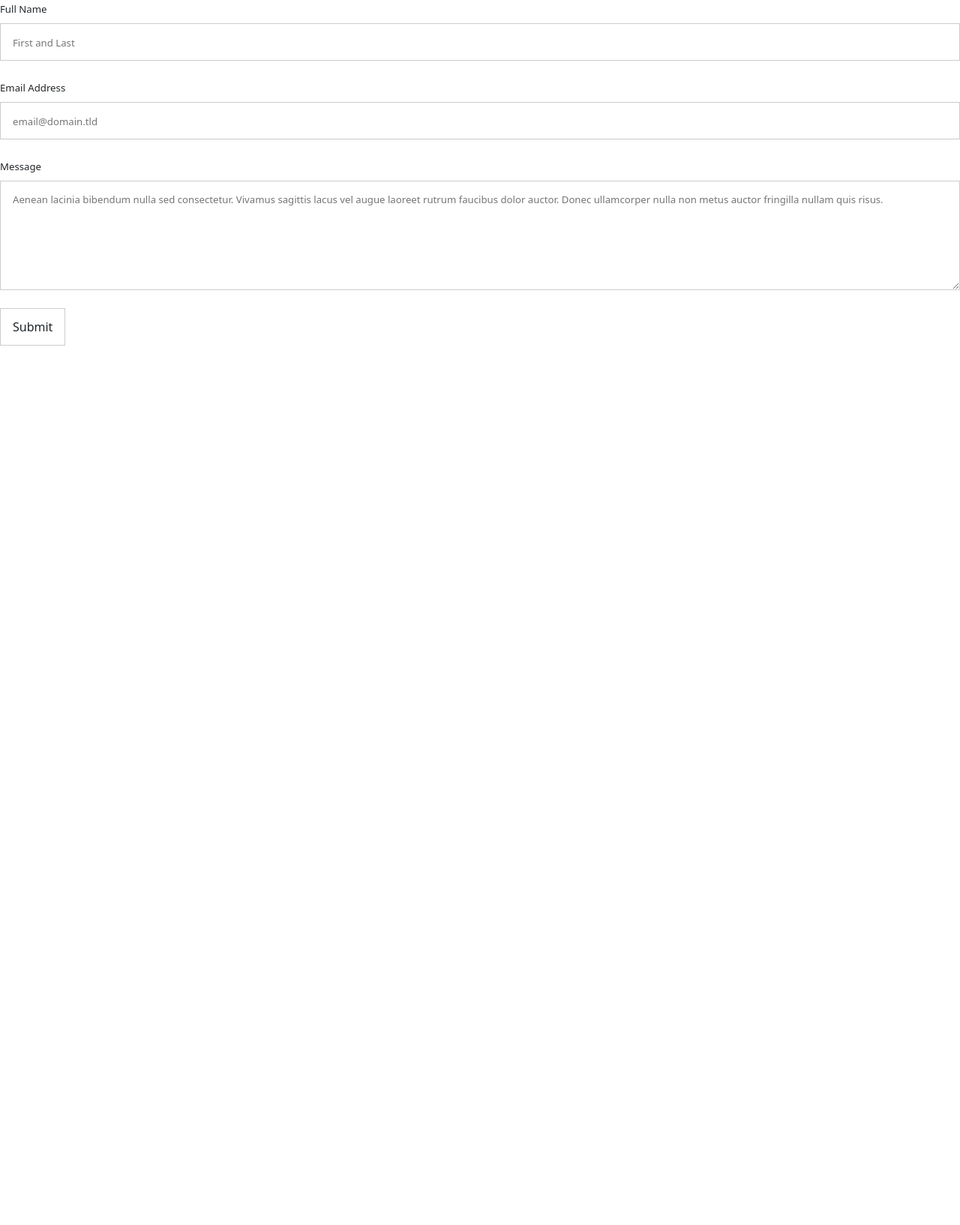
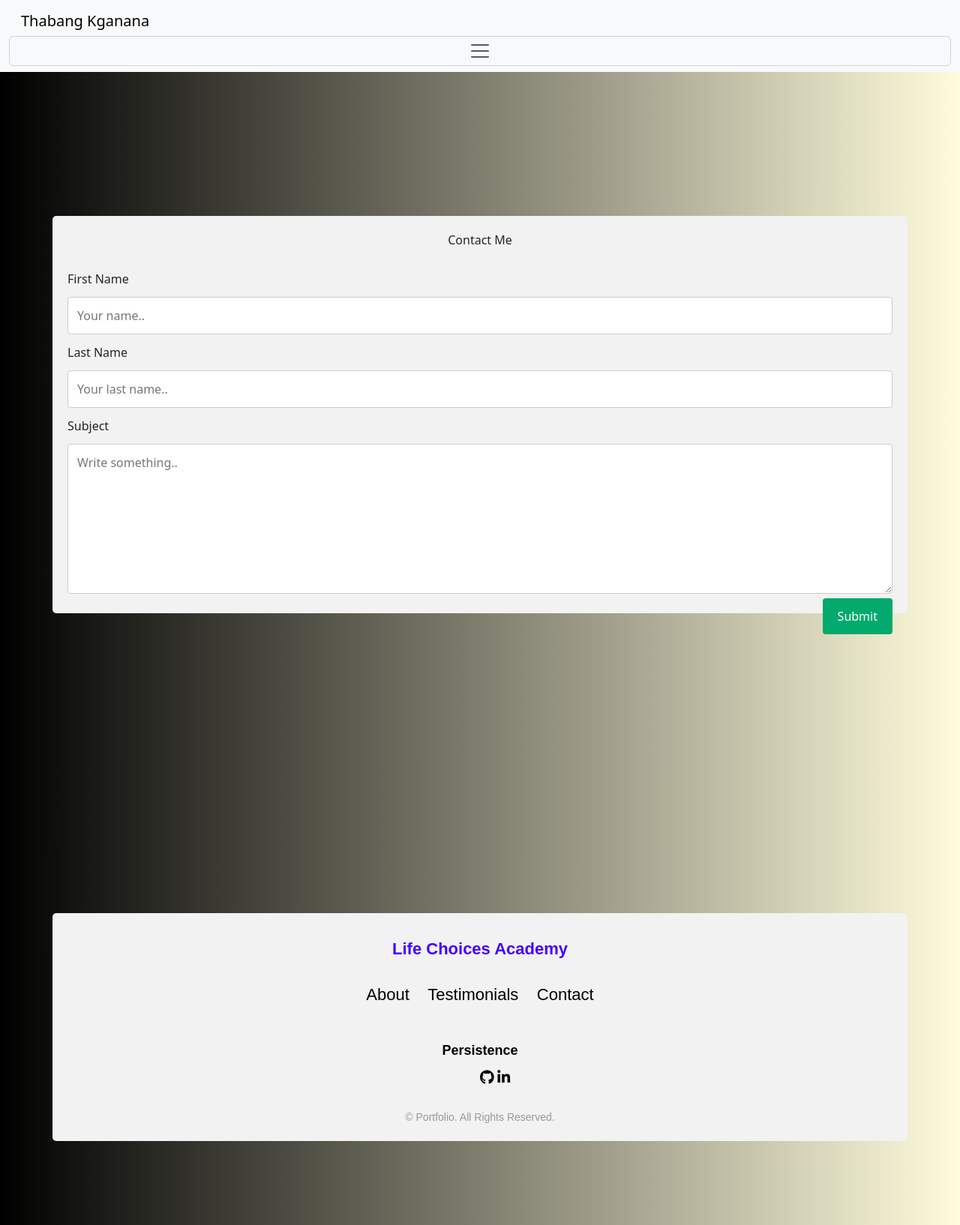
Before and after one commit to Thabangx10/one_more, a plain HTML site: page html/contact.html in a window 1280 px wide. Shown: the whole page at 75% size. Before the commit the page ends 800 px from the top, so only its background shows below. Drawn offline with nearby package versions, Linux system fonts and the light colour scheme.

Commit message:
Checking

```diff
--- a/html/contact.html
+++ b/html/contact.html
@@ -5,128 +5,304 @@
     <meta http-equiv="X-UA-Compatible" content="IE=edge">
     <meta name="viewport" content="width=device-width, initial-scale=1.0">
     <link rel="stylesheet" href="https://cdn.jsdelivr.net/npm/bootstrap@5.3.0-alpha3/dist/css/bootstrap.rtl.min.css" integrity="sha384-T5m5WERuXcjgzF8DAb7tRkByEZQGcpraRTinjpywg37AO96WoYN9+hrhDVoM6CaT" crossorigin="anonymous">
+    <script src="https://kit.fontawesome.com/624d391deb.js" crossorigin="anonymous"></script>
+    <link rel="stylesheet" href="https://fonts.googleapis.com/icon?family=Material+Icons">
     <title>Contact</title>
 </head>
 
 <style>
-    #fs-frm input,
-    #fs-frm select,
-    #fs-frm textarea,
-    #fs-frm fieldset,
-    #fs-frm optgroup,
-    #fs-frm label,
-    #fs-frm #card-element:disabled {
-      font-family: inherit;
-      font-size: 100%;
-      color: inherit;
-      border: none;
-      border-radius: 0;
+
+  .center {
     display: block;
-      width: 100%;
-      padding: 0;
-      margin: 0;
-    }
-    #fs-frm label,
-    #fs-frm legend,
-    #fs-frm ::placeholder {
-      font-size: .825rem;
-      margin-bottom: .5rem;
-      padding-top: .2rem;
-      display: flex;
-      align-items: baseline;
+    margin-left: auto;
+    margin-right: auto;
+    margin-top: 5%;
+    width: 20%;
+    border-radius: 25%;
   }
 
-    /* border, padding, margin, width */
-    #fs-frm input,
-    #fs-frm select,
-    #fs-frm textarea,
-    #fs-frm #card-element {
-      border: 1px solid rgba(0,0,0,0.2);
-      background-color: rgba(255,255,255,0.9);
-      padding: .75em 1rem;
-      margin-bottom: 1.5rem;
-    }
-    #fs-frm input:focus,
-    #fs-frm select:focus,
-    #fs-frm textarea:focus {
-      background-color: white;
-      outline-style: solid;
-      outline-width: thin;
-      outline-color: gray;
-      outline-offset: -1px;
-    }
-    #fs-frm [type="text"],
-    #fs-frm [type="email"] {
-      width: 100%;
-    }
-    #fs-frm [type="button"],
-    #fs-frm [type="submit"],
-    #fs-frm [type="reset"] {
-      width: auto;
-      cursor: pointer;
-      -webkit-appearance: button;
-      -moz-appearance: button;
-      appearance: button;
-    }
-    #fs-frm [type="button"]:focus,
-    #fs-frm [type="submit"]:focus,
-    #fs-frm [type="reset"]:focus {
-      outline: none;
-    }
-    #fs-frm [type="submit"],
-    #fs-frm [type="reset"] {
-      margin-bottom: 0;
-    }
-    #fs-frm select {
-      text-transform: none;
+  .font-monospace{
+    text-align: center;
   }
 
-    #fs-frm [type="checkbox"] {
-      -webkit-appearance: checkbox;
-      -moz-appearance: checkbox;
-      appearance: checkbox;
-      display: inline-block;
-      width: auto;
-      margin: 0 .5em 0 0 !important;
+  .header{
+    text-align: center;
   }
 
-    #fs-frm [type="radio"] {
-      -webkit-appearance: radio;
-      -moz-appearance: radio;
-      appearance: radio;
+  .text-center{
+    text-align: center;
   }
 
-    /* address, locale */
-    #fs-frm fieldset.locale input[name="city"],
-    #fs-frm fieldset.locale select[name="state"],
-    #fs-frm fieldset.locale input[name="postal-code"] {
-      display: inline;
+  .contact{
+    text-align: center;
   }
-    #fs-frm fieldset.locale input[name="city"] {
-      width: 52%;
+
+  .tools{
+    text-align: center;
   }
-    #fs-frm fieldset.locale select[name="state"],
-    #fs-frm fieldset.locale input[name="postal-code"] {
-      width: 20%;
+
+  .card {
+    box-shadow: 0 4px 8px 0 rgba(0, 0, 0, 0.2);
+max-width: 300px;
+margin: auto;
+text-align: center;
+font-family: arial;
 }
-    #fs-frm fieldset.locale input[name="city"],
-    #fs-frm fieldset.locale select[name="state"] {
-      margin-right: 3%;
+
+.title {
+color: grey;
+font-size: 18px;
 }
+
+button {
+border: none;
+outline: 0;
+display: inline-block;
+padding: 8px;
+color: white;
+background-color: #000;
+text-align: center;
+cursor: pointer;
+width: 100%;
+font-size: 18px;
+}
+
+a {
+text-decoration: none;
+font-size: 22px;
+color: black;
+}
+
+button:hover, a:hover {
+opacity: 0.7;
+}
+  /* background colour */
+body {
+  background: linear-gradient(to right, black, #fffcdc)
+}
+  /* Style inputs, select elements and textareas */
+input[type=text], select, textarea{
+  width: 100%;
+  padding: 12px;
+  border: 1px solid #ccc;
+  border-radius: 4px;
+  box-sizing: border-box;
+  resize: vertical;
+}
+
+/* Style the label to display next to the inputs */
+label {
+  padding: 12px 12px 12px 0;
+  display: inline-block;
+}
+
+/* Style the submit button */
+input[type=submit] {
+  background-color: #04AA6D;
+  color: white;
+  padding: 12px 20px;
+  border: none;
+  border-radius: 4px;
+  cursor: pointer;
+  float: right;
+}
+
+/* Style the container */
+.container {
+  border-radius: 5px;
+  background-color: #f2f2f2;
+  padding: 20px;
+}
+
+/* Floating column for labels: 25% width */
+.col-25 {
+  float: left;
+  width: 25%;
+  margin-top: 6px;
+}
+
+/* Floating column for inputs: 75% width */
+.col-75 {
+  float: left;
+  width: 75%;
+  margin-top: 6px;
+}
+
+/* Clear floats after the columns */
+.row:after {
+  content: "";
+  display: table;
+  clear: both;
+}
+
+/* Responsive layout - when the screen is less than 600px wide, make the two columns stack on top of each other instead of next to each other */
+@media screen and (max-width: 600px) {
+  .col-25, .col-75, input[type=submit] {
+    width: 50%;
+    margin-top: 0;
+  }
+}
+
+/* Footer */
+.footer-16371 {
+  padding: 7rem 0;
+  font-family: "Poppins", sans-serif; }
+  .footer-16371 .footer-site-logo {
+    text-align: center;
+    font-size: 2rem;
+    font-weight: 900; }
+    .footer-16371 .footer-site-logo a {
+      color: #4200ff; }
+  .footer-16371 .nav-links {
+    padding: 0;
+    margin: 0; }
+    .footer-16371 .nav-links li {
+      display: inline-block; }
+      .footer-16371 .nav-links li a {
+        padding: 10px;
+        color: #000; }
+        .footer-16371 .nav-links li a:hover {
+          color: #4200ff; }
+  .footer-16371 .social h3 {
+    font-weight: bold;
+    font-size: 18px;
+    color: #000; }
+  .footer-16371 .social ul li {
+    display: inline-block; }
+    .footer-16371 .social ul li a {
+      display: inline-block;
+      padding: 10px; }
+    .footer-16371 .social ul li.in a {
+      color: #df588a; }
+    .footer-16371 .social ul li.tw a {
+      color: #15b8ff; }
+    .footer-16371 .social ul li.fb a {
+      color: #3742d0; }
+    .footer-16371 .social ul li.dr a {
+      color: #fa38c1; }
+    .footer-16371 .social ul li.pin a {
+      color: #dd4d5a; }
+  .footer-16371 .copyright {
+    color: #999999; }
 </style>
 <body>
-      <form id="fs-frm" name="simple-contact-form" accept-charset="utf-8" action="https://formspree.io/f/{form_id}" method="post">
-        <fieldset id="fs-frm-inputs">
-          <label for="full-name">Full Name</label>
-          <input type="text" name="name" id="full-name" placeholder="First and Last" required="" fdprocessedid="l0i29i">
-          <label for="email-address">Email Address</label>
-          <input type="email" name="_replyto" id="email-address" placeholder="email@domain.tld" required="" fdprocessedid="423et3">
-          <label for="message">Message</label>
-          <textarea rows="5" name="message" id="message" placeholder="Aenean lacinia bibendum nulla sed consectetur. Vivamus sagittis lacus vel augue laoreet rutrum faucibus dolor auctor. Donec ullamcorper nulla non metus auctor fringilla nullam quis risus." required=""></textarea>
-          <input type="hidden" name="_subject" id="email-subject" value="Contact Form Submission">
-        </fieldset>
-        <input type="submit" value="Submit" fdprocessedid="luh3n">
+  <nav class="navbar bg-body-tertiary fixed-top">
+    <div class="container-fluid">
+      <a class="navbar-brand" href="../index.html">Thabang Kganana</a>
+      <button class="navbar-toggler" type="button" data-bs-toggle="offcanvas" data-bs-target="#offcanvasNavbar" aria-controls="offcanvasNavbar" aria-label="Toggle navigation">
+        <span class="navbar-toggler-icon"></span>
+      </button>
+      <div class="offcanvas offcanvas-end" tabindex="-1" id="offcanvasNavbar" aria-labelledby="offcanvasNavbarLabel">
+        <div class="offcanvas-header">
+          <h5 class="offcanvas-title" id="offcanvasNavbarLabel">Portfolio</h5>
+          <button type="button" class="btn-close" data-bs-dismiss="offcanvas" aria-label="Close"></button>
+        </div>
+        <div class="offcanvas-body">
+          <ul class="navbar-nav justify-content-end flex-grow-1 pe-3">
+            <li class="nav-item">
+              <a class="nav-link active" aria-current="page" href="../index.html">Home</a>
+            </li>
+            <li class="nav-item dropdown">
+              <a class="nav-link dropdown-toggle" href="../html/about.html" role="button" data-bs-toggle="dropdown" aria-expanded="false">
+                About
+              </a>
+              <ul class="dropdown-menu">
+                <li><a class="dropdown-item" href="../html/about.html#">Education / Work experience</a></li>
+                <li><a class="dropdown-item" href="../html/about.html#">Projects</a></li>
+                <li>
+                  <hr class="dropdown-divider">
+                </li>
+                <li><a class="dropdown-item" href="../html/testimonial.html">Testimonial</a></li>
+              </ul>
+            </li>
+            <li class="nav-item">
+                <a class="nav-link" href="./html/contact.html">Contact</a>
+            </li>
+          </ul>
+        </div>
+      </div>
+    </div>
+  </nav>
+  <br><br><br><br><br><br><br><br><br><br><br><br>
+       <!-- <div class="col-md-4">
+      <label for="validationDefault01" class="form-label">First name</label>
+      <input type="text" class="form-control" id="validationDefault01" name="name" required>
+    </div>
+    <div class="col-md-4">
+      <label for="validationDefault02" class="form-label">Last name</label>
+      <input type="text" class="form-control" id="validationDefault02" name="name" required>
+    </div>
+    <div class="col-md-3">
+      <label for="validationDefault04" class="form-label">Province</label>
+      <select class="form-select" id="validationDefault04" name="name" required>
+        <option selected disabled value="">Choose One</option>
+        <option>Western Cape</option>
+        <option>Eastern Cape</option>
+        <option>Free State</option>
+        <option>KwaZulu-Natal</option>
+        <option>Limpopo</option>
+        <option>Northern Cape</option>
+        <option>North West</option>
+        <option>Gauteng</option>
+        <option>Mpumalanga</option>
+      </select>
+    </div>
+    <div class="row">
+      <div class="col-25">
+        <label for="subject">Subject</label>
+      </div>
+      <div class="col-75">
+        <textarea id="subject" name="subject" placeholder="Write something.." style="height:200px"></textarea>
+      </div>
+    </div>
+    <div class="col-12">
+      <button class="btn btn-primary" type="submit">Submit form</button>
+    </div> -->
+    <div class="container">
+      <p class="contact">Contact Me </p>
+      <form action="https://formspree.io/f/mjvdladp" method="post">
+        <label for="fname">First Name</label>
+        <input type="text" id="fname" name="firstname" placeholder="Your name..">
+        <label for="lname">Last Name</label>
+        <input type="text" id="lname" name="lastname" placeholder="Your last name..">
+        <label for="subject">Subject</label>
+        <textarea id="subject" name="subject" placeholder="Write something.." style="height:200px"></textarea>
+        <input type="submit" value="Submit">
       </form>
+    </div>
+  </form>
+  <br><br><br><br><br><br>
+  <br><br><br><br><br><br>
+  <footer class="footer-16371">
+    <div class="container">
+      <div class="row justify-content-center">
+        <div class="col-md-9 text-center">
+          <div class="footer-site-logo mb-4">
+            <a href="https://lifechoicesacademy.com/">Life Choices Academy</a>
+          </div>
+          <ul class="list-unstyled nav-links mb-5">
+            <li><a href="./html/about.html">About</a></li>
+            <li><a href="./html/testimonial.html">Testimonials</a></li>
+            <li><a href="./html/contact.html">Contact</a></li>
+          </ul>
+
+          <div class="social mb-4">
+            <h3>Persistence</h3>
+            <ul class="list-unstyled">
+                <a href="https://github.com/Thabangx10"><i class="fa-brands fa-github fa-fade fa-sm"></i></a>
+                <a href="https://www.linkedin.com/in/thabangkganana/"><i class="fa-brands fa-linkedin-in fa-fade fa-sm"></i></a>
+            </ul>
+          </div>
+
+          <div class="copyright">
+            <p class="mb-0"><small>&copy; Portfolio. All Rights Reserved.</small></p>
+          </div>
+
+
+        </div>
+      </div>
+    </div>
+  </footer>
     <script src="https://cdn.jsdelivr.net/npm/bootstrap@5.3.0-alpha3/dist/js/bootstrap.bundle.min.js" integrity="sha384-ENjdO4Dr2bkBIFxQpeoTz1HIcje39Wm4jDKdf19U8gI4ddQ3GYNS7NTKfAdVQSZe" crossorigin="anonymous"></script>
 </body>
 </html>
```
Also changed, not shown: index.html (+13 -12 lines). Lines whose indentation alone changed are shown as unchanged.
